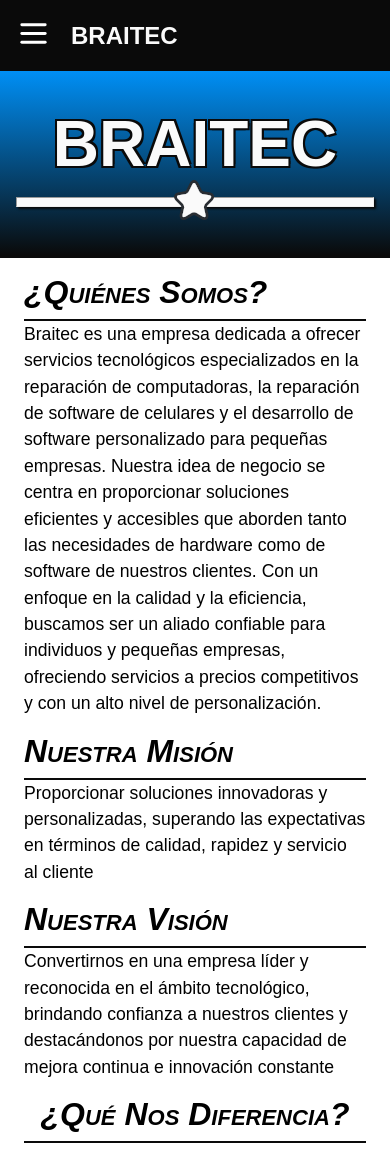
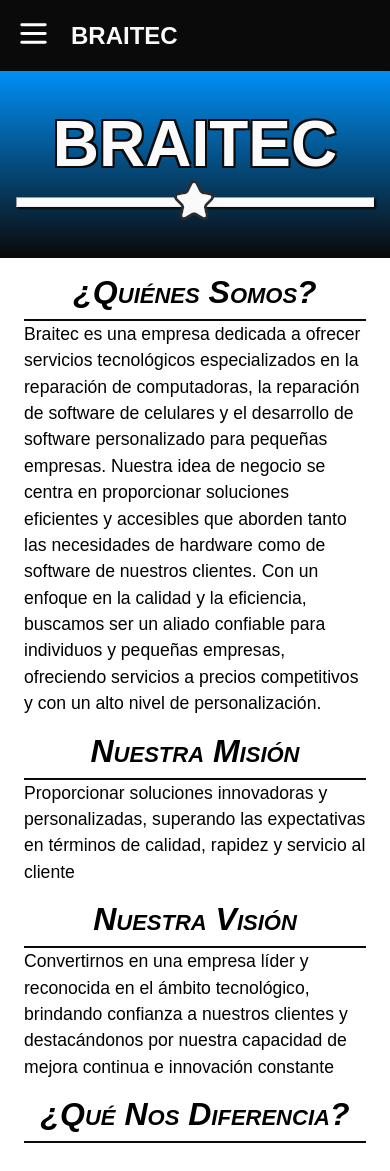
Before and after one commit to sh4dow18/braitec, a Next.js app: page / in a window 390 px wide. Shown: the top 1171 px of the page. Built offline with nearby package versions, Linux system fonts and the light colour scheme.

Commit message:
fix: text section title align
Fix text section title alignment to center when width is less than 991px

```diff
--- a/src/stylesheets/components/text-section.css
+++ b/src/stylesheets/components/text-section.css
@@ -24,7 +24,6 @@
   /* Texts */
   font-size: 1.1rem;
   line-height: 1.5;
-  text-wrap: pretty;
 }
 
 /* Media Queries */
@@ -70,4 +69,10 @@
     /* Texts */
     text-align: left;
   }
+
+  /* Second Grade */
+
+  .text-section-container h2 {
+    text-align: center;
+  }
 }
```
